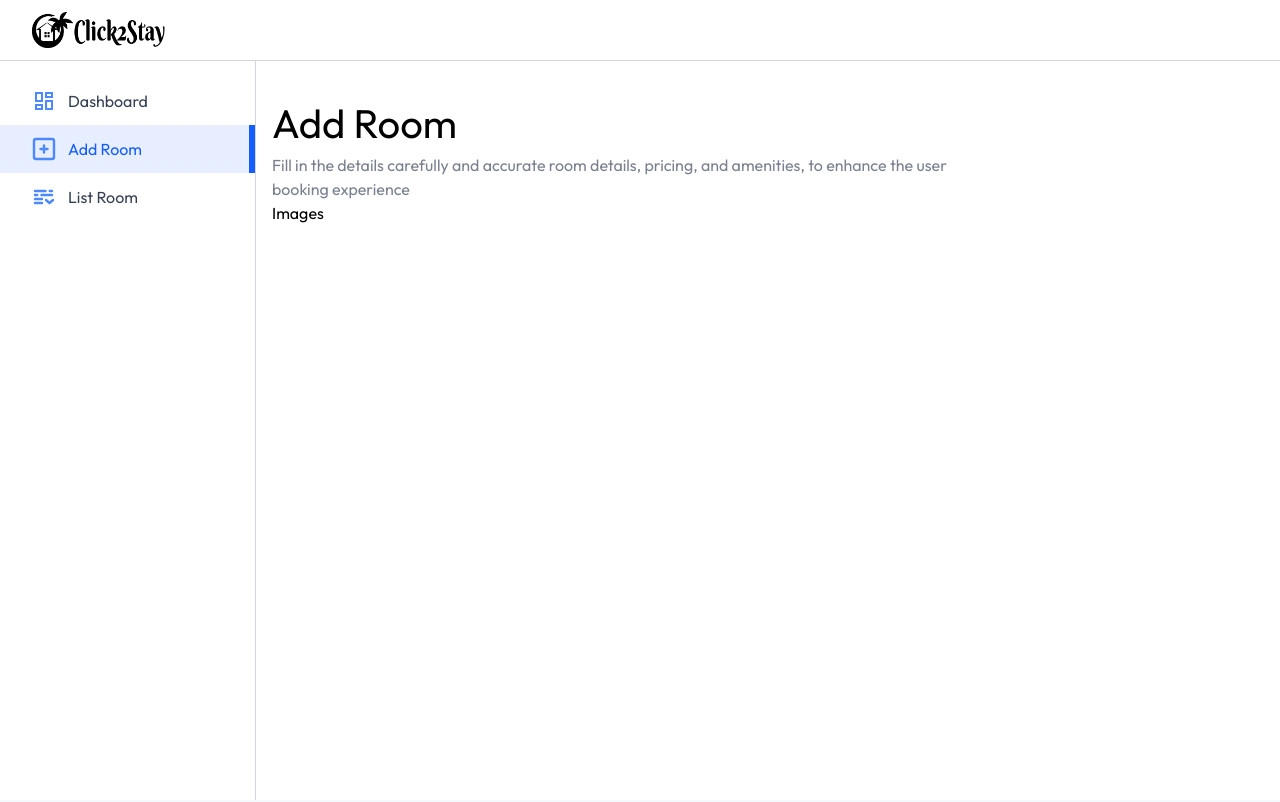
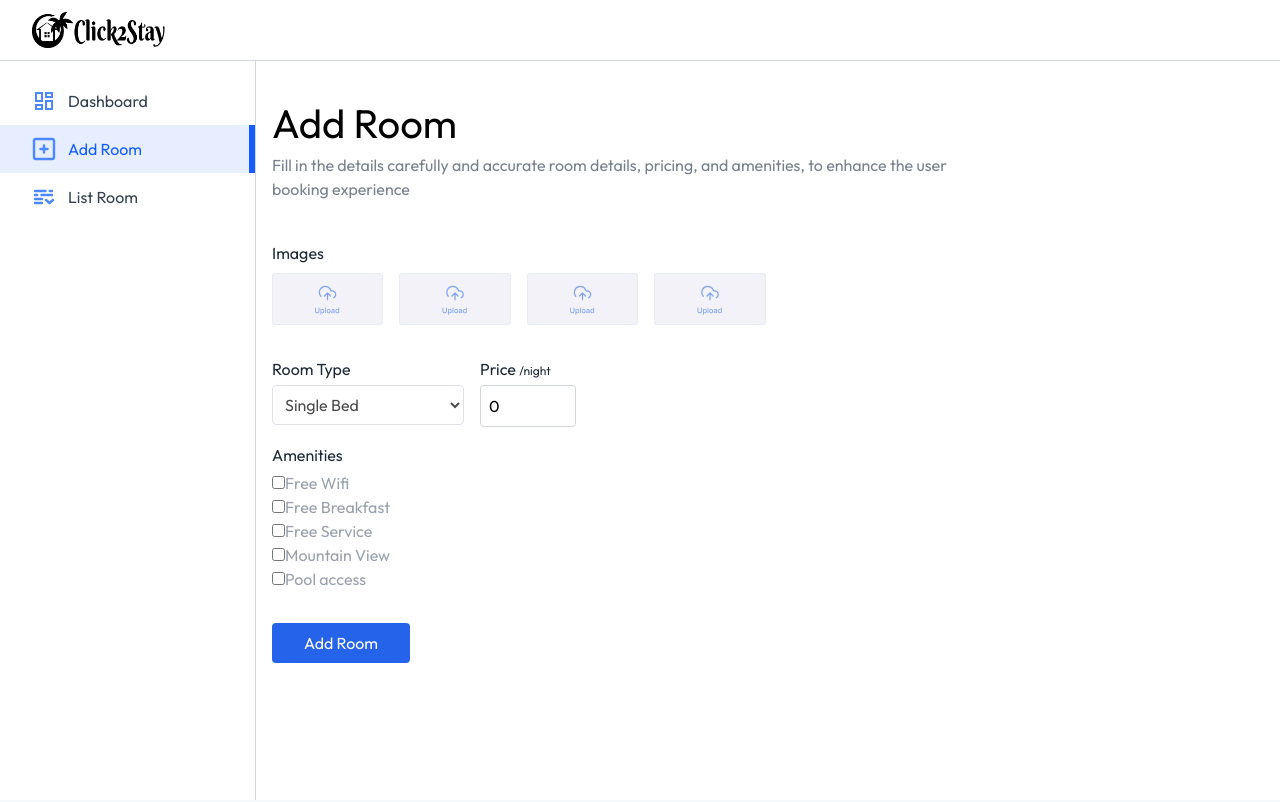
Before and after one commit to JulianaTonu/Hotel_Booking, a React (Vite) app in the folder client/: page /owner/add-room in a window 1280 px wide. Shown: the top 802 px of the page. Built offline with nearby package versions, Linux system fonts and the light colour scheme; a web font is replaced by a local one.

Commit message:
dashboard

```diff
--- a/client/src/pages/hotelOwner/AddRoom.jsx
+++ b/client/src/pages/hotelOwner/AddRoom.jsx
@@ -1,28 +1,83 @@
 import React, { useState } from 'react';
 import Title from '../../components/Title';
+import { assets, dashboardDummyData } from '../../assets/assets';
+
 
 const AddRoom = () => {
-    const [image, setImage] =useState({
-        1:null,
-        2:null,
-        3:null,
-        4:null
+    const [images, setImages] = useState({
+        1: null,
+        2: null,
+        3: null,
+        4: null
     })
-    const [inputs, setInputs] =useState({
+    const [inputs, setInputs] = useState({
         roomType: '',
-        pricePerNight:0,
-        amenities:{
-            'Free Wifi' : false,
-            'Free Breakfast' : false,
-            'Free Service' : false,
-            'Mountain View' : false,
-            'Pool access' : false,
+        pricePerNight: 0,
+        amenities: {
+            'Free Wifi': false,
+            'Free Breakfast': false,
+            'Free Service': false,
+            'Mountain View': false,
+            'Pool access': false,
         }
     })
     return (
         <form>
-            <Title align='left' font='outfit' title='Add Room' subTitle='Fill in the details carefully and accurate room details, pricing, and amenities, to enhance the user booking experience'/>
-            <p>Images</p>
+            <Title align='left' font='outfit' title='Add Room' subTitle='Fill in the details carefully and accurate room details, pricing, and amenities, to enhance the user booking experience' />
+            <p className='text-gray-800 mt-10'>Images</p>
+            <div className='grid grid-cols-2 sm:flex gap-4 my-2 flex-wrap'>
+                {
+                    Object.keys(images).map((key) => (
+                        <label htmlFor={`roomImages${key}`} key={key}>
+                            <img className='max-h-13 cursor-pointer opacity-80'
+                                src={images[key] ? URL.createObjectURL(images[key]) : assets.uploadArea} alt="" />
+                            <input type="file" accept="image/*" id={`roomImages${key}`} hidden
+                                onChange={e => setImages({ ...images, [key]: e.target.files[0] })}
+                            />
+                        </label>
+                    ))}
+            </div>
+            <div className='w-full flex max-sm:flex-col sm:gap-4 mt-4'>
+                <div className='flex-1 max-w-48'>
+                    <p className='text-gray-800 mt-4'>Room Type</p>
+                    <select onChange={e => setInputs({ ...inputs, roomType: e.target.value })}
+                        className="border opacity-70 border-gray-300 mt-1 rounded p-2 w-full" id="">
+                        <option value="Single Bed">Single Bed</option>
+                        <option value="Double Bed">Double Bed</option>
+                        <option value="Luxury Room">Luxury Room</option>
+                        <option value="Family Suite">Family Suite</option>
+                    </select>
+                </div>
+
+                <div>
+                    <p className='mt-4 text-gray-800'>
+                        Price <span className='text-xs'>/night</span>
+                    </p>
+                    <input type="number" placeholder='0' className='border border-gray-300 mt-1 rounded p-2 w-24' value={inputs.pricePerNight}
+                        onChange={e => setInputs({ ...inputs, pricePerNight: e.target.value })}
+                    />
+                </div>
+            </div>
+            <div>
+                <p className='text-gray-800 mt-4'>Amenities</p>
+                <div className='flex flex-col flex-wrap mt-1 text-gray-400 max-w-sm'>
+                    {Object.keys(inputs.amenities).map((amenity, index)=>(
+                    <div key={index}>
+                        <input type="checkbox" id={`amenities${index + 1}`}
+                            checked={inputs.amenities[amenity]}
+                            onChange={() => setInputs({ ...inputs, amenities: { ...inputs.amenities, [amenity]: !inputs.amenities[amenity] } })}
+                        />
+                        <label htmlFor={`amenities${index+1}`}>
+                            {amenity}
+                        </label>
+                    </div>
+                    ))}
+
+                </div>
+            </div>
+<button className='bg-primary text-white px-8 py-2 rounded mt-8 cursor-pointer'>
+    Add Room
+</button>
         </form>
     );
 };
--- a/client/src/pages/hotelOwner/ListRoom.jsx
+++ /dev/null
@@ -1,11 +0,0 @@
-import React from 'react';
-
-const ListRoom = () => {
-    return (
-        <div>
-
-        </div>
-    );
-};
-
-export default ListRoom;
```
